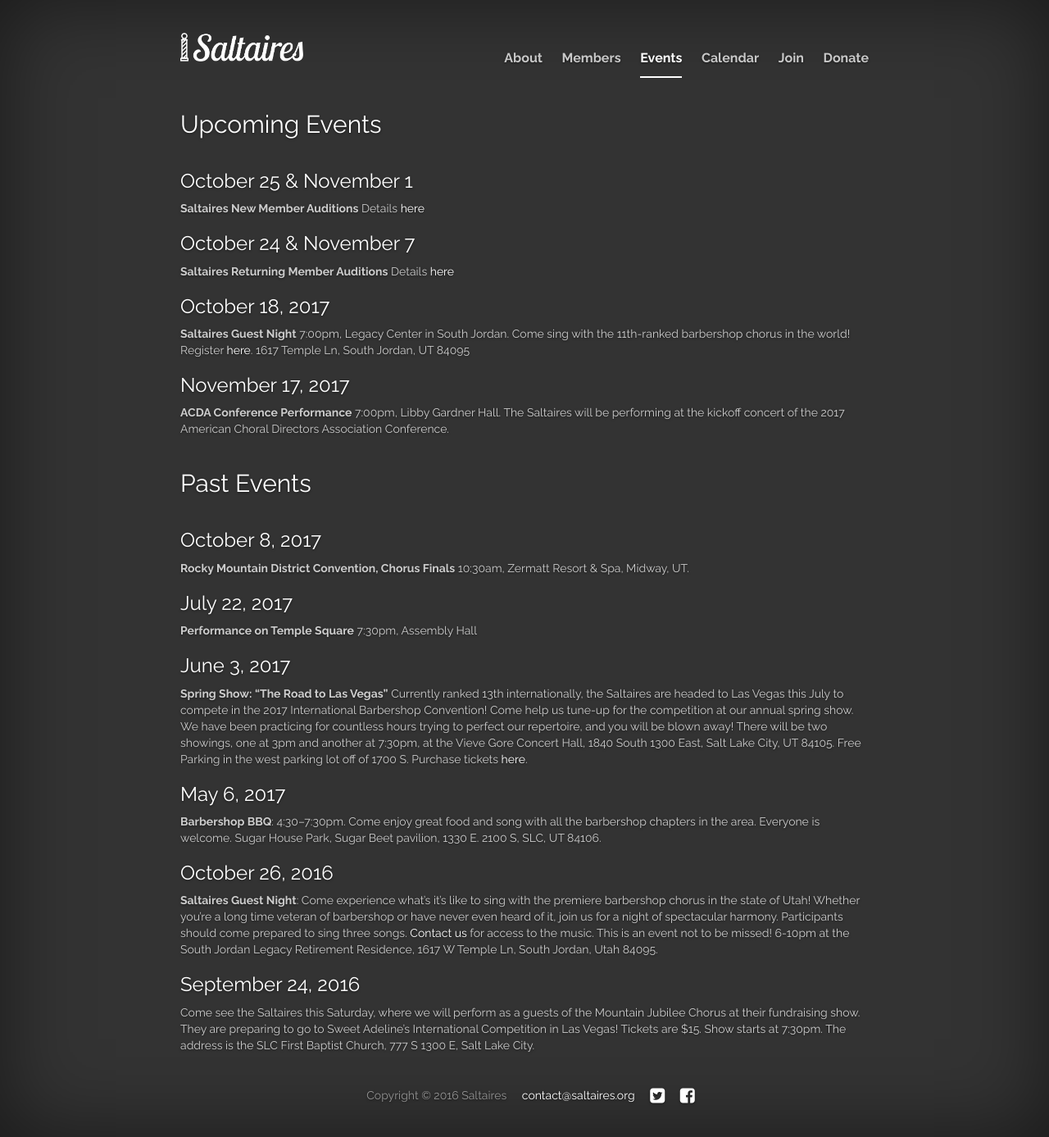
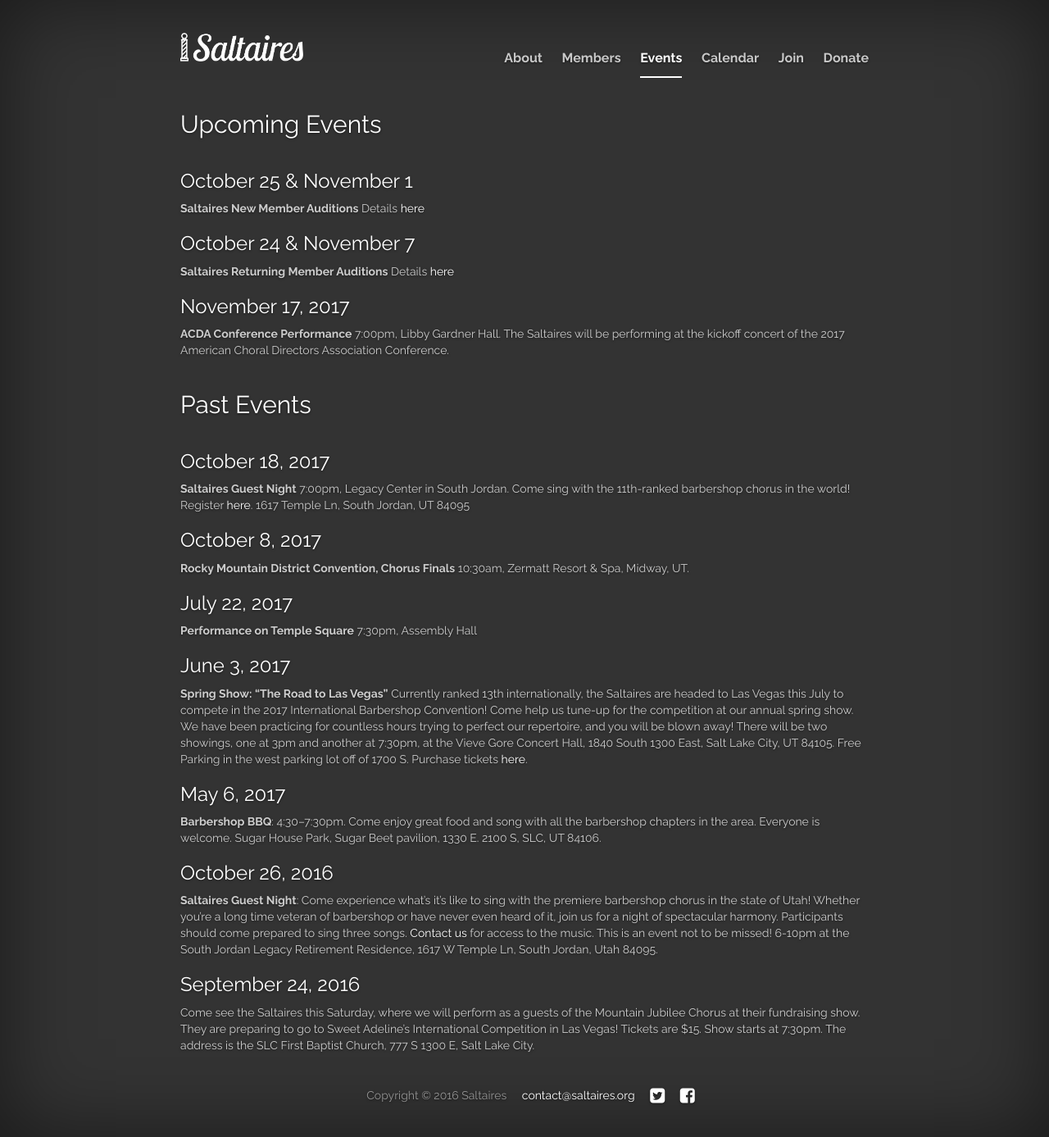
Before and after one commit to cayblood/saltaires, a Jekyll site: the page built from jekyll-site/events.md, in a window 1280 px wide. Shown: the whole page at 82% size. Built offline with Jekyll 4.4.1, drawn with Linux system fonts in a browser that asks for light colours; nearby versions of some CDN libraries; library files that are not in the unit come from our copies; part of the change alters nothing that is shown.

```diff
--- a/jekyll-site/events.md
+++ b/jekyll-site/events.md
@@ -14,12 +14,6 @@ permalink: /events/
 
 **Saltaires Returning Member Auditions** Details [here](http://www.signupgenius.com/go/30e084fa5aa2ca2fd0-saltaires1)
 
-### October 18, 2017
-
-**Saltaires Guest Night** 7:00pm, Legacy Center in South Jordan. Come sing with
-the 11th-ranked barbershop chorus in the world! Register [here](https://goo.gl/forms/i0K6LbkQEGCXstTP2). 1617 Temple Ln,
-South Jordan, UT 84095
-
 ### November 17, 2017
 
 **ACDA Conference Performance** 7:00pm, Libby Gardner Hall. The Saltaires will be
@@ -27,6 +21,12 @@ performing at the kickoff concert of the 2017 American Choral Directors Associat
 Conference.
 
 ## Past Events
+
+### October 18, 2017
+
+**Saltaires Guest Night** 7:00pm, Legacy Center in South Jordan. Come sing with
+the 11th-ranked barbershop chorus in the world! Register [here](https://goo.gl/forms/i0K6LbkQEGCXstTP2). 1617 Temple Ln,
+South Jordan, UT 84095
 
 ### October 8, 2017
 
```
